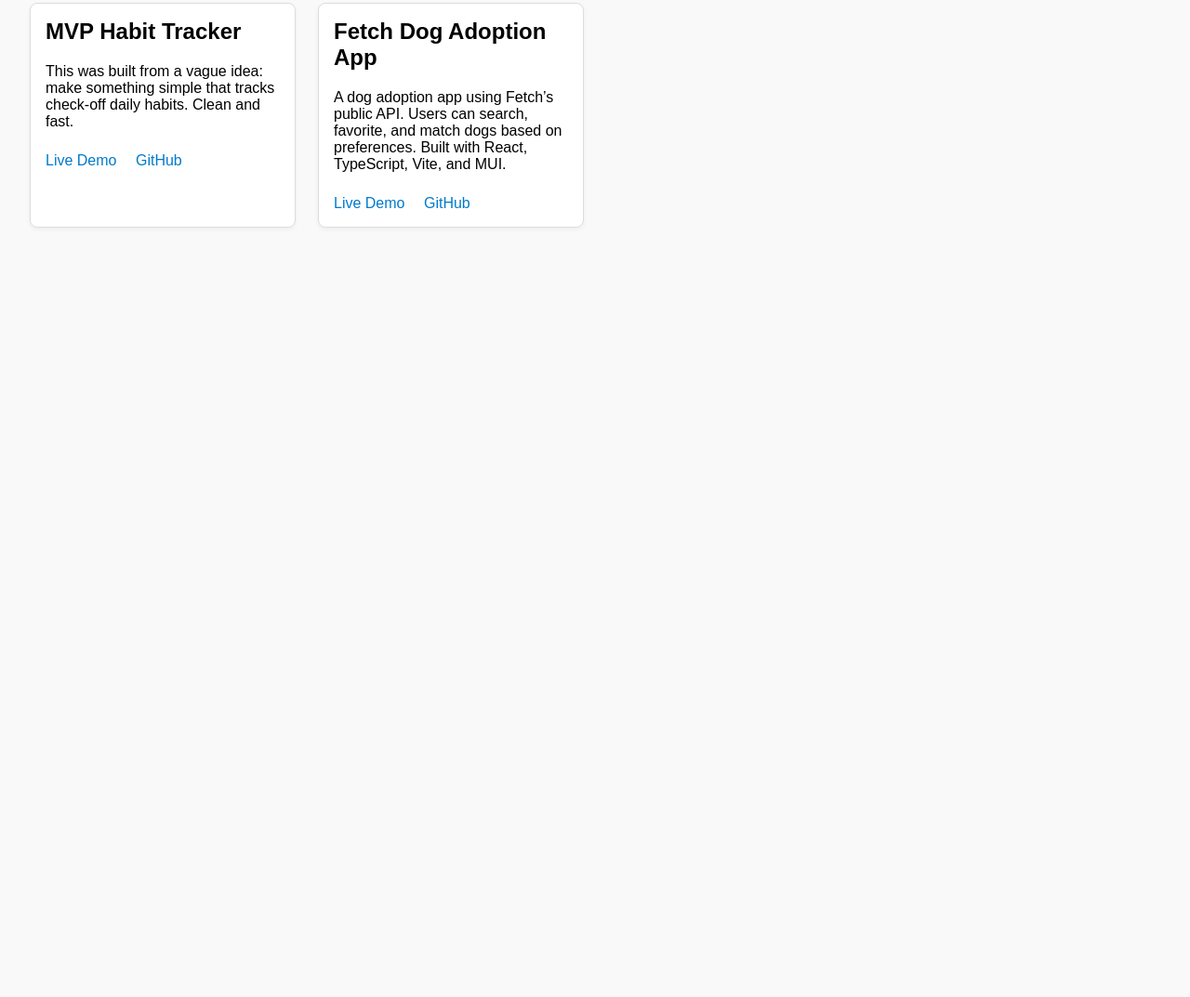
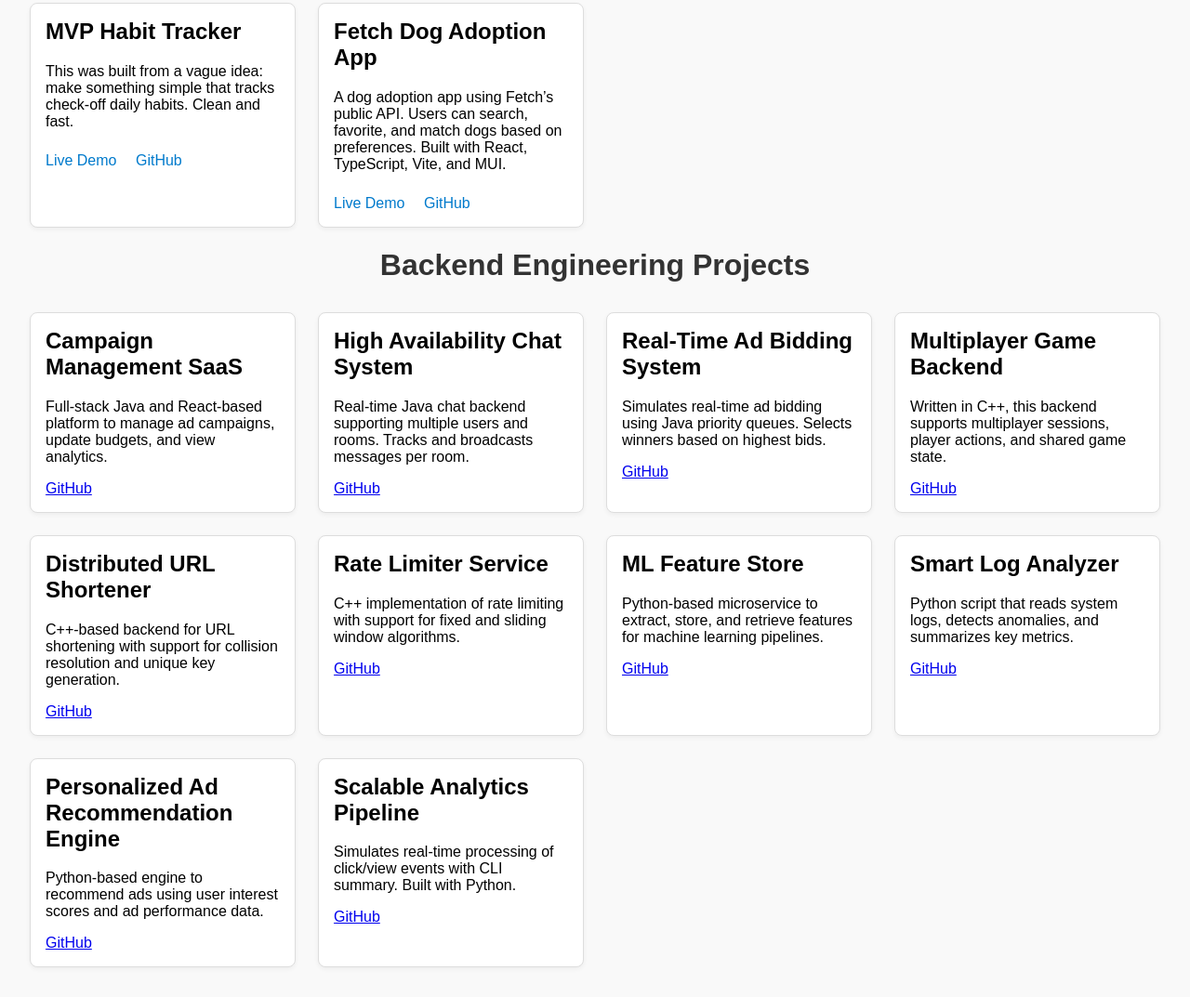
Before and after one commit to jbloch100/portfolio_site, a plain HTML site: page index.html in a window 1280 px wide. Shown: the part 367-1440 px from the top of the page at 93% size. Before the commit the page ends 800 px from the top, so only its background shows below. Drawn offline with Linux system fonts and the light colour scheme.

Commit message:
Add backend projects to portfolio and update README.md

```diff
--- a/index.html
+++ b/index.html
@@ -92,5 +92,68 @@
       </div>
     </div>
   </div>
+
+  <h1>Backend Engineering Projects</h1>
+  <div class="projects">
+    <div class="card">
+      <h2>Campaign Management SaaS</h2>
+      <p>Full-stack Java and React-based platform to manage ad campaigns, update budgets, and view analytics.</p>
+      <a href="https://github.com/jbloch100/campaign-management-saas" target="_blank">GitHub</a>
+    </div>
+
+    <div class="card">
+      <h2>High Availability Chat System</h2>
+      <p>Real-time Java chat backend supporting multiple users and rooms. Tracks and broadcasts messages per room.</p>
+      <a href="https://github.com/jbloch100/high-availability-chat" target="_blank">GitHub</a>
+    </div>
+
+    <div class="card">
+      <h2>Real-Time Ad Bidding System</h2>
+      <p>Simulates real-time ad bidding using Java priority queues. Selects winners based on highest bids.</p>
+      <a href="https://github.com/jbloch100/real-time-ad-bidding" target="_blank">GitHub</a>
+    </div>
+
+    <div class="card">
+      <h2>Multiplayer Game Backend</h2>
+      <p>Written in C++, this backend supports multiplayer sessions, player actions, and shared game state.</p>
+      <a href="https://github.com/jbloch100/multiplayer-game-backend" target="_blank">GitHub</a>
+    </div>
+
+    <div class="card">
+      <h2>Distributed URL Shortener</h2>
+      <p>C++-based backend for URL shortening with support for collision resolution and unique key generation.</p>
+      <a href="https://github.com/jbloch100/distributed-url-shortener" target="_blank">GitHub</a>
+    </div>
+
+    <div class="card">
+      <h2>Rate Limiter Service</h2>
+      <p>C++ implementation of rate limiting with support for fixed and sliding window algorithms.</p>
+      <a href="https://github.com/jbloch100/rate-limiter-service" target="_blank">GitHub</a>
+    </div>
+
+    <div class="card">
+      <h2>ML Feature Store</h2>
+      <p>Python-based microservice to extract, store, and retrieve features for machine learning pipelines.</p>
+      <a href="https://github.com/jbloch100/ml-feature-store" target="_blank">GitHub</a>
+    </div>
+
+    <div class="card">
+      <h2>Smart Log Analyzer</h2>
+      <p>Python script that reads system logs, detects anomalies, and summarizes key metrics.</p>
+      <a href="https://github.com/jbloch100/smart-log-analyzer" target="_blank">GitHub</a>
+    </div>
+
+    <div class="card">
+      <h2>Personalized Ad Recommendation Engine</h2>
+      <p>Python-based engine to recommend ads using user interest scores and ad performance data.</p>
+      <a href="https://github.com/jbloch100/personalized-ad-recommendation" target="_blank">GitHub</a>
+    </div>
+
+    <div class="card">
+      <h2>Scalable Analytics Pipeline</h2>
+      <p>Simulates real-time processing of click/view events with CLI summary. Built with Python.</p>
+      <a href="https://github.com/jbloch100/scalable-analytics-pipeline" target="_blank">GitHub</a>
+    </div>
+  </div>
 </body>
 </html>
```
Also changed, not shown: 1 other file.
